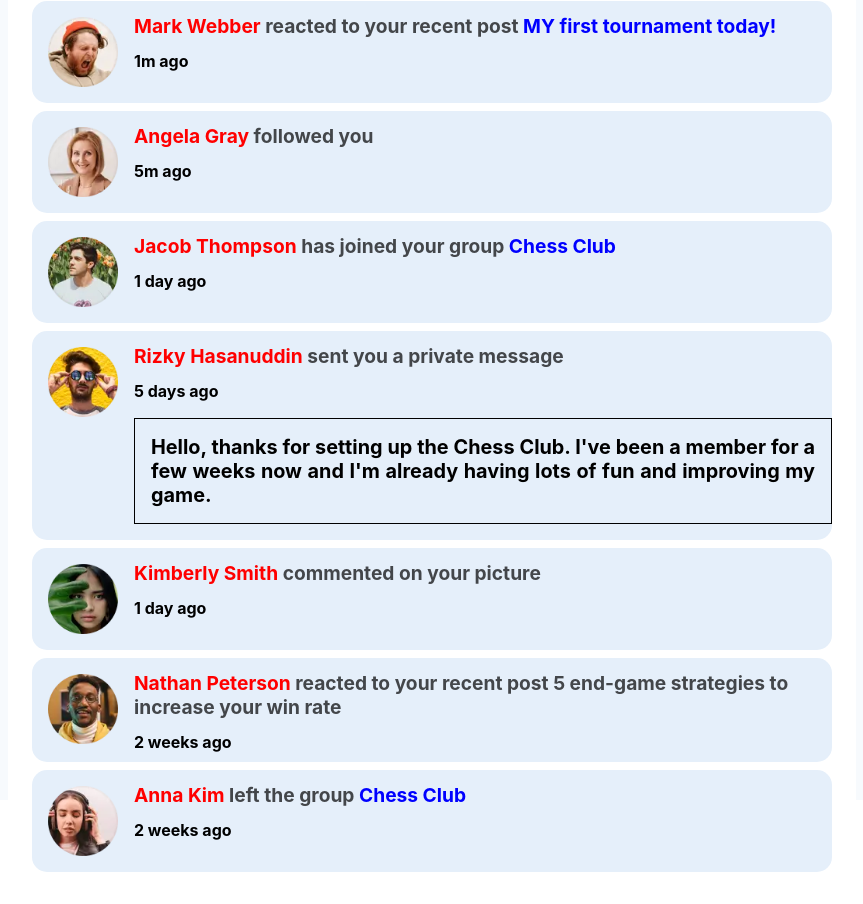
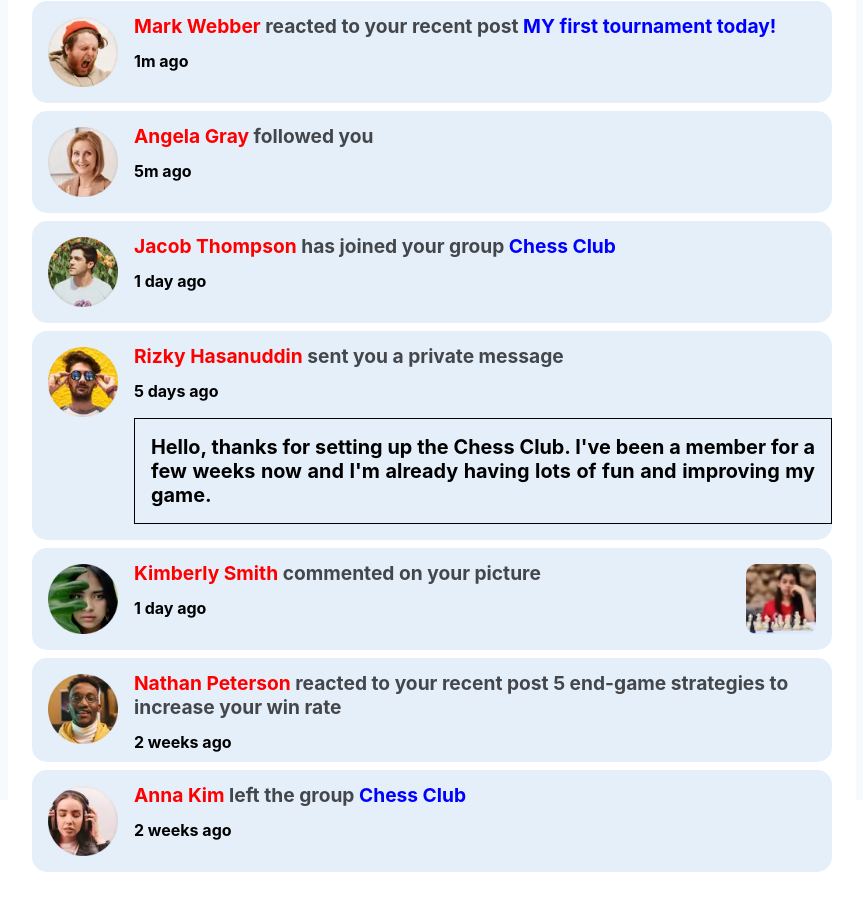
Before and after one commit to Danteie/notifications-page-main, a React (Create React App) app: page / in a window 1280 px wide. Shown: the whole page, without its empty margins (208-1071 px from the left). Built offline with nearby package versions, Linux system fonts and the light colour scheme.

Commit message:
adding image notification

```diff
--- a/src/Component/Card/Card.css
+++ b/src/Component/Card/Card.css
@@ -39,3 +39,11 @@
 .link{
     color: blue;
 }
+
+.link:hover{
+   cursor: pointer;
+}
+
+.content{
+    margin-left: auto;
+}
--- a/src/Component/Card/Card.js
+++ b/src/Component/Card/Card.js
@@ -3,11 +3,17 @@ import React from 'react';
 import '../../Assets/avatar-angela-gray.webp'
 
 
-export default function Card({image,name,text,time,link,message}) {
+export default function Card({image,name,text,time,link,message,content}) {
 
   function messages(message) {
     if (message) {
       return (<h2 className='message'>{message}</h2>)
+    }
+  }
+
+  function images(content) {
+    if (content) {
+      return (<img className='content' src={content}/>)
     }
   }
 
@@ -20,7 +26,7 @@ export default function Card({image,name,text,time,link,message}) {
                 <h1 className='time'>{time}</h1>
                 {messages(message)}
             </div>
-
+           {images(content)}
         </div>
 
   );
--- a/src/Component/Cards.js
+++ b/src/Component/Cards.js
@@ -16,6 +16,7 @@ const Cards = () => {
                         text={notifications.text}
                         time={notifications.time}
                         link={notifications.link}
+                        content={notifications.content}
                         message={notifications.message}/>
                     )
                 })
--- a/src/Component/Notificatins/Notifications.js
+++ b/src/Component/Notificatins/Notifications.js
@@ -6,7 +6,7 @@ import image4 from '../../Assets/avatar-kimberly-smith.webp'
 import image5 from '../../Assets/avatar-mark-webber.webp'
 import image6 from '../../Assets/avatar-nathan-peterson.webp'
 import image7 from '../../Assets/avatar-rizky-hasanuddin.webp'
-
+import content1 from '../../Assets/image-chess.webp'
 
 const notifications = [
         {
@@ -46,6 +46,7 @@ const notifications = [
             name: 'Kimberly Smith',
             text: "commented on your picture",
             time: "1 day ago",
+            content: content1,
             read: true
         },
         {
```
Also changed, not shown: src/Assets/image-chess.webp (added).
